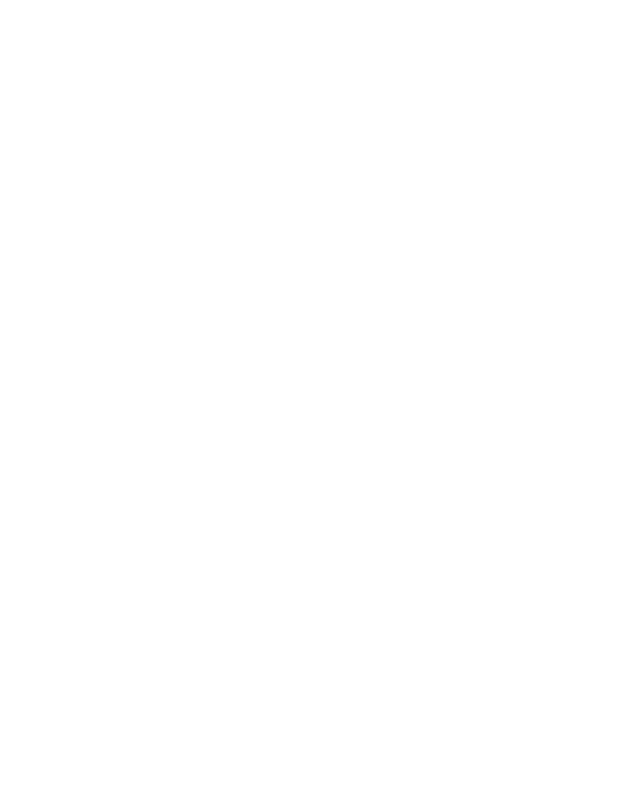
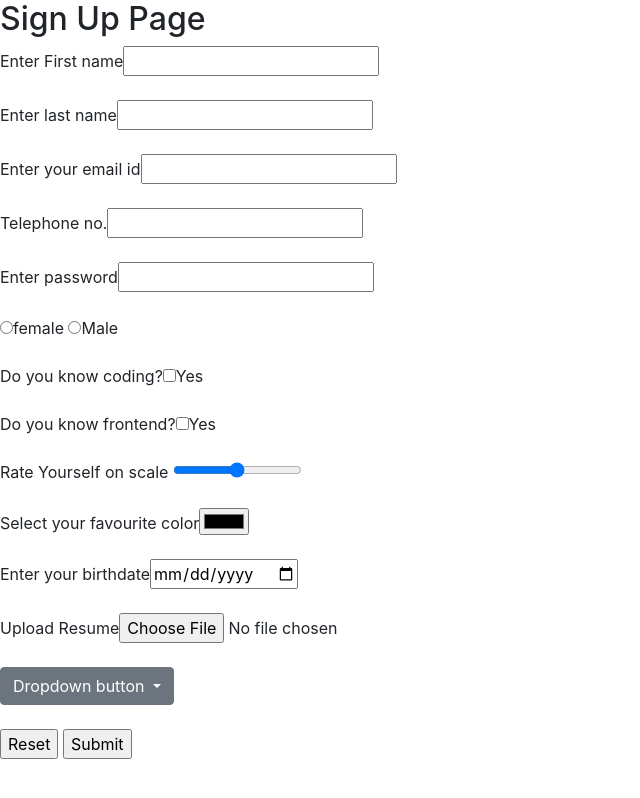
Before and after one commit to tanzeelapatel1/anothergithubrepo, a plain HTML site: page index.html in a window 1280 px wide. Shown: the whole page, without its empty margins (0-640 px from the left). Drawn offline with nearby package versions, Linux system fonts and the light colour scheme.

Commit message:
html form added

```diff
--- a/index.html
+++ b/index.html
@@ -4,8 +4,78 @@
     <meta charset="UTF-8">
     <meta name="viewport" content="width=device-width, initial-scale=1.0">
     <title>Document</title>
-</head>
-<body>
+    <link rel="stylesheet" href="https://stackpath.bootstrapcdn.com/bootstrap/4.5.2/css/bootstrap.min.css" integrity="sha384-JcKb8q3iqJ61gNV9KGb8thSsNjpSL0n8PARn9HuZOnIxN0hoP+VmmDGMN5t9UJ0Z" crossorigin="anonymous">
+     <!-- JS, Popper.js, and jQuery -->
+    <script src="https://code.jquery.com/jquery-3.5.1.slim.min.js" integrity="sha384-DfXdz2htPH0lsSSs5nCTpuj/zy4C+OGpamoFVy38MVBnE+IbbVYUew+OrCXaRkfj" crossorigin="anonymous"></script>
+    <script src="https://cdn.jsdelivr.net/npm/popper.js@1.16.1/dist/umd/popper.min.js" integrity="sha384-9/reFTGAW83EW2RDu2S0VKaIzap3H66lZH81PoYlFhbGU+6BZp6G7niu735Sk7lN" crossorigin="anonymous"></script>
+    <script src="https://stackpath.bootstrapcdn.com/bootstrap/4.5.2/js/bootstrap.min.js" integrity="sha384-B4gt1jrGC7Jh4AgTPSdUtOBvfO8shuf57BaghqFfPlYxofvL8/KUEfYiJOMMV+rV" crossorigin="anonymous"></script>
 
-</body>
+    <!--
+    <style>
+     .dropbtn {
+         background-color: blueviolet;
+         color:white;
+
+     }
+     .dropdown {
+         position: relative;
+         display: inline-block;
+     }
+
+    </style> -->
+    </head>
+    <body>
+        <h2>Sign Up Page</h2>
+
+        <form action ="">
+            Enter First name<input name="firstname" type="text">
+            <br><br>
+            Enter last name<input name="lastname" type="text">
+            <br><br>
+            Enter your email id<input type="email" name ="emailid">
+            <br><br>
+            Telephone no.<input type="tel" name="Telephoneno">
+            <br><br>
+            Enter password<input type= "password" name ="pass">
+            <!--Here pass is a variable to store password-->
+            <br><br>
+            <input type="radio" name="Gender" value="female">female
+            <input type="radio" name="Gender" value="male">Male
+            <br><br>
+            Do you know coding?<input type ="checkbox" name ="codingknowledge">Yes
+            <br><br>
+            Do you know frontend?<input type ="checkbox" name ="frontendknowledge">Yes
+            <br><br>
+            Rate Yourself on scale <input type="range" name ="rangeadd">
+            <br><br>
+            Select your favourite color<input type="color" name ="favouritecolor">
+            <br><br>
+            Enter your birthdate<input type="date" name="birthday">
+            <br><br>
+            Upload Resume<input  type="file" name ="uploadedfile">
+            <br><br>
+            <!-- Search<input type="search" name="search">
+            <br><br> -->
+            <!-- Enter Url<input type="url" name="url">
+            <br><br>
+            Enter week<input type="week" name ="week">
+            <br><br> -->
+
+            <div class="dropdown">
+                <button class="btn btn-secondary dropdown-toggle" type="button" id="dropdownMenuButton" data-toggle="dropdown" aria-haspopup="true" aria-expanded="false">
+                Dropdown button
+                </button>
+                <div class="dropdown-menu" aria-labelledby="dropdownMenuButton">
+                <a class="dropdown-item" href="#">Action</a>
+                <a class="dropdown-item" href="#">Another action</a>
+                <a class="dropdown-item" href="#">Something else here</a>
+                </div>
+            </div>
+            <br>
+
+            <input type ="reset">
+            <input type ="submit">
+
+         </form>
+    </body>
 </html>
```
